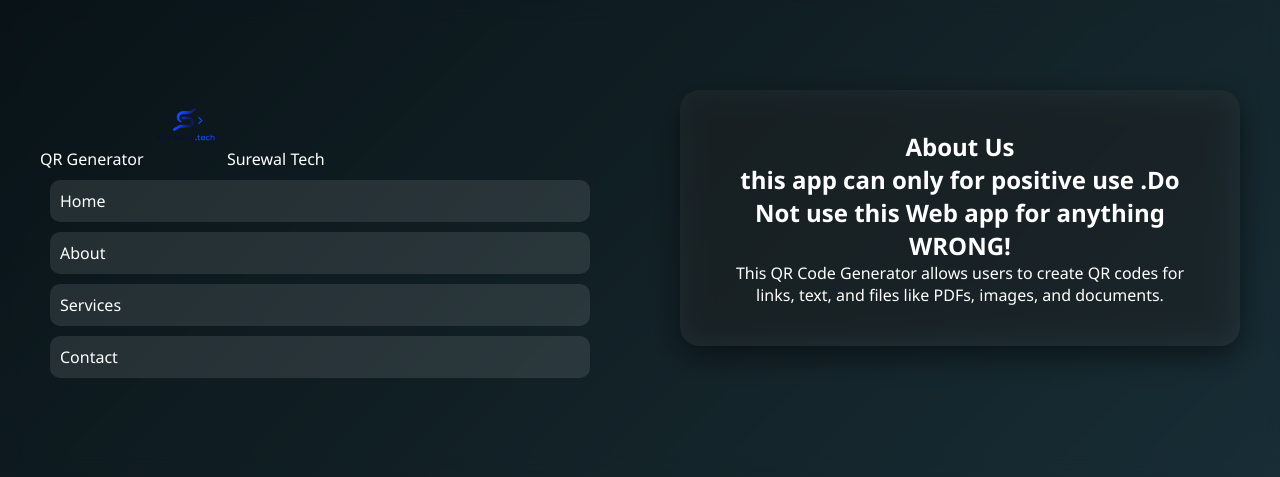
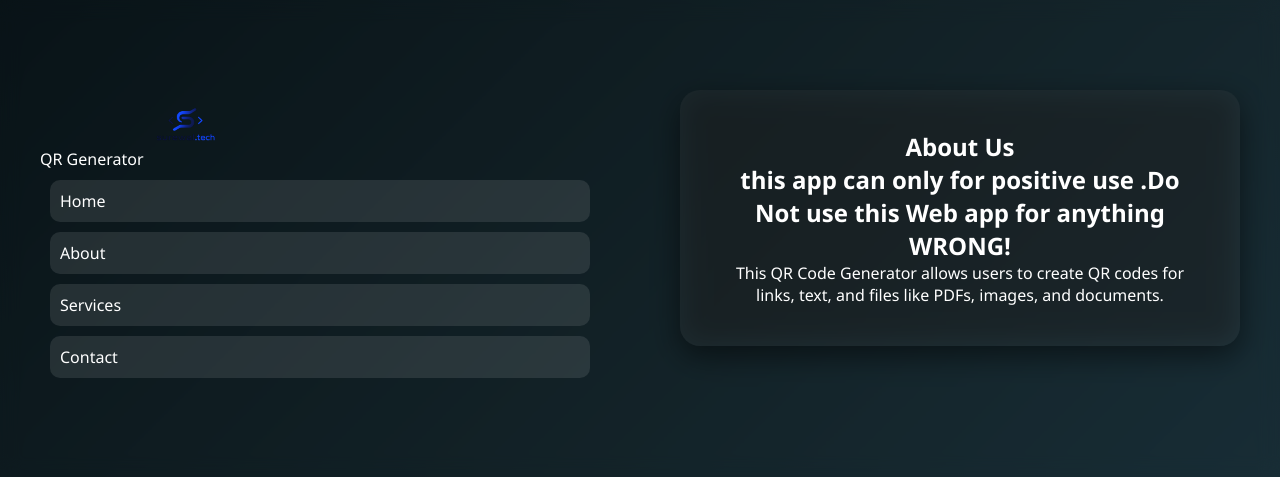
Before and after one commit to MohitSurewal/QR--Code-Generator, a Flask app: page /about in a window 1280 px wide. Shown: the top 477 px of the page. Run offline with Flask 3, Linux system fonts and the light colour scheme.

Commit message:
Remove 'Surewal Tech' from navbar
Removed the 'Surewal Tech' span from the navbar.

```diff
--- a/templates/base.html
+++ b/templates/base.html
@@ -24,7 +24,6 @@ window.onload = () => {
     <div class="container">
         <a href="/" class="logo">QR Generator</a>
         <img src="{{ url_for('static', filename='logo.png') }}" width="75">
-        <span>Surewal Tech</span>
         <ul class="nav-links">
             <li><a href="/">Home</a></li>
             <li><a href="/about">About</a></li>
```
